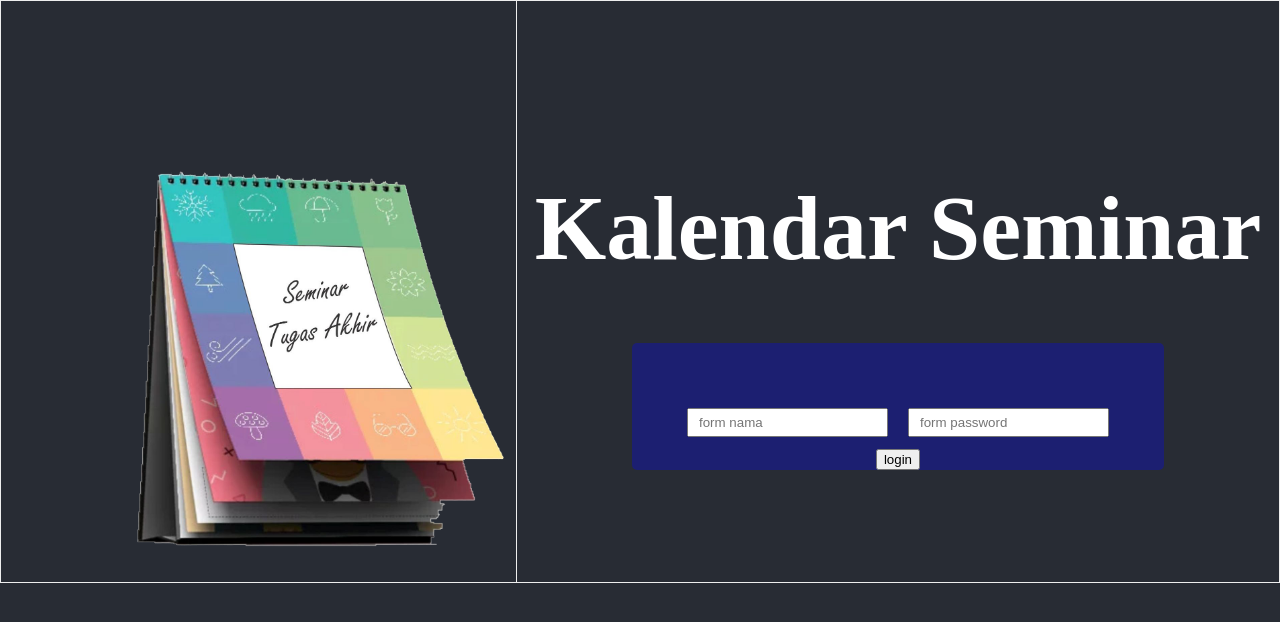
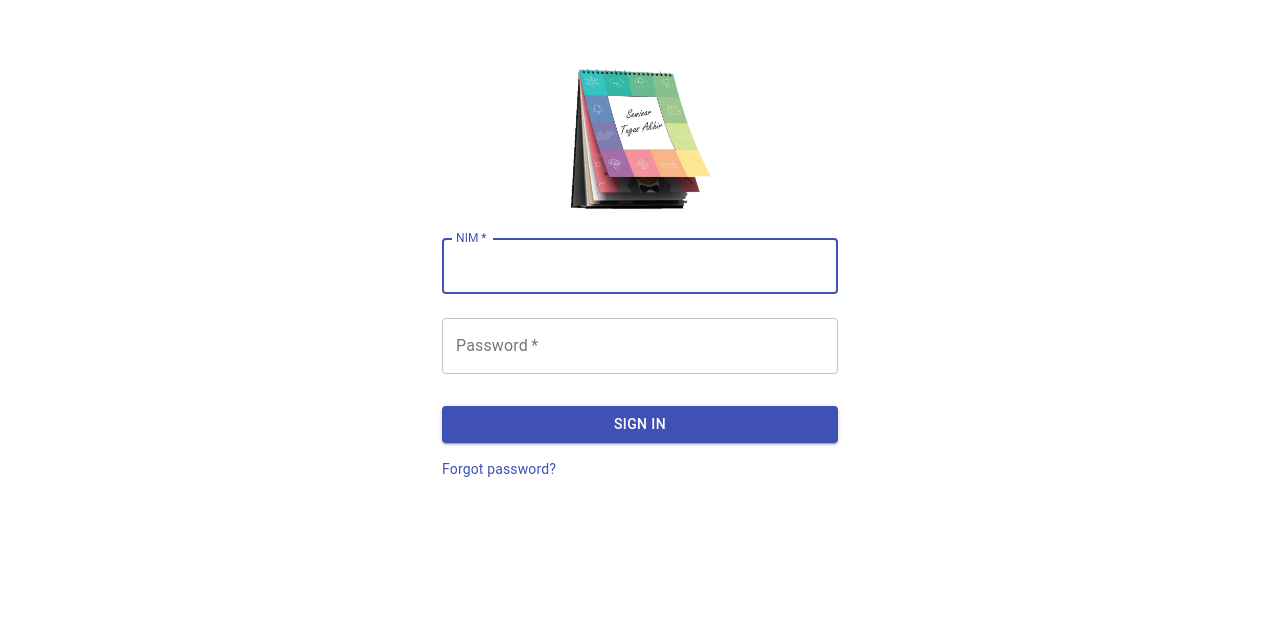
Before and after one commit to ristiriantoadi/seminar-calendar-react-v2, a React (Create React App) app: page / in a window 1280 px wide. Shown: the top 622 px of the page. Built offline with nearby package versions, Linux system fonts and the light colour scheme.

Commit message:
desain login page

```diff
--- a/package.json
+++ b/package.json
@@ -3,6 +3,7 @@
   "version": "0.1.0",
   "private": true,
   "dependencies": {
+    "@material-ui/core": "^4.5.0",
     "react": "^16.9.0",
     "react-dom": "^16.9.0",
     "react-scripts": "3.1.2"
--- a/src/App.js
+++ b/src/App.js
@@ -1,34 +1,11 @@
-import React from 'react';
-import logo from './bkg.png';
-import './App.css';
-
+import React from "react";
+import logo from "./bkg.png";
+import "./App.css";
+// import Button from "@material-ui/core/Button";
+import Login from "./Components/Login";
 
 function App() {
-  return (
-    <div className="App">
-      <header className="App-header">
-        <div class="content">
-          <table border="1px">
-            <tr>
-              <td class="logo-area"><img src={logo} className="App-logo" alt="logo" /></td>
-              <td class="wrapper-area">
-                <h1 class="title">Kalendar Seminar</h1>
-                <div class="form">
-                  <form action="">
-                    <input placeholder="form nama"/>
-                    <input placeholder="form password"/>
-                    <button class="button-login">login</button>
-                  </form>
-                </div>
-              </td>
-            </tr>
-          </table>
-        </div>
-      </header>
-    </div>
-  );
+  return <Login></Login>;
 }
 
-
-
 export default App;
--- /dev/null
+++ b/src/Components/Login.js
@@ -0,0 +1,112 @@
+import React from "react";
+import Avatar from "@material-ui/core/Avatar";
+import Button from "@material-ui/core/Button";
+import CssBaseline from "@material-ui/core/CssBaseline";
+import TextField from "@material-ui/core/TextField";
+import FormControlLabel from "@material-ui/core/FormControlLabel";
+import Checkbox from "@material-ui/core/Checkbox";
+import Link from "@material-ui/core/Link";
+import Grid from "@material-ui/core/Grid";
+import Box from "@material-ui/core/Box";
+import Typography from "@material-ui/core/Typography";
+import { makeStyles } from "@material-ui/core/styles";
+import Container from "@material-ui/core/Container";
+import Logo from "../bkg.png";
+
+function Copyright() {
+  return (
+    <Typography variant="body2" color="textSecondary" align="center">
+      {"Copyright © "}
+      <Link color="inherit" href="https://material-ui.com/">
+        Your Website
+      </Link>{" "}
+      {new Date().getFullYear()}
+      {"."}
+    </Typography>
+  );
+}
+
+const useStyles = makeStyles(theme => ({
+  "@global": {
+    body: {
+      backgroundColor: theme.palette.common.white
+    }
+  },
+  paper: {
+    marginTop: theme.spacing(8),
+    display: "flex",
+    flexDirection: "column",
+    alignItems: "center"
+  },
+  avatar: {
+    margin: theme.spacing(1),
+    backgroundColor: theme.palette.secondary.main
+  },
+  form: {
+    width: "100%", // Fix IE 11 issue.
+    marginTop: theme.spacing(1)
+  },
+  submit: {
+    margin: theme.spacing(3, 0, 2)
+  }
+}));
+
+export default function SignIn() {
+  const classes = useStyles();
+
+  return (
+    <Container component="main" maxWidth="xs">
+      <CssBaseline />
+      <div className={classes.paper}>
+        {/* <Avatar className={classes.avatar}></Avatar> */}
+        <img src={Logo} width="150px" height="150px"></img>
+        {/* <Typography component="h1" variant="h5">
+          Sign in
+        </Typography> */}
+        <form className={classes.form} noValidate>
+          <TextField
+            variant="outlined"
+            margin="normal"
+            required
+            fullWidth
+            id="nim"
+            label="NIM"
+            name="nim"
+            autoFocus
+          />
+          <TextField
+            variant="outlined"
+            margin="normal"
+            required
+            fullWidth
+            name="password"
+            label="Password"
+            type="password"
+            id="password"
+            autoComplete="current-password"
+          />
+
+          <Button
+            type="submit"
+            fullWidth
+            variant="contained"
+            color="primary"
+            className={classes.submit}
+          >
+            Sign In
+          </Button>
+          <Grid container>
+            <Grid item xs>
+              <Link href="#" variant="body2">
+                Forgot password?
+              </Link>
+            </Grid>
+          </Grid>
+        </form>
+      </div>
+      {/* <Box mt={8}>
+        <Copyright />
+      </Box> */}
+    </Container>
+  );
+}
```
Also changed, not shown: 1 other file (tests, documents, lock files or other folders).
